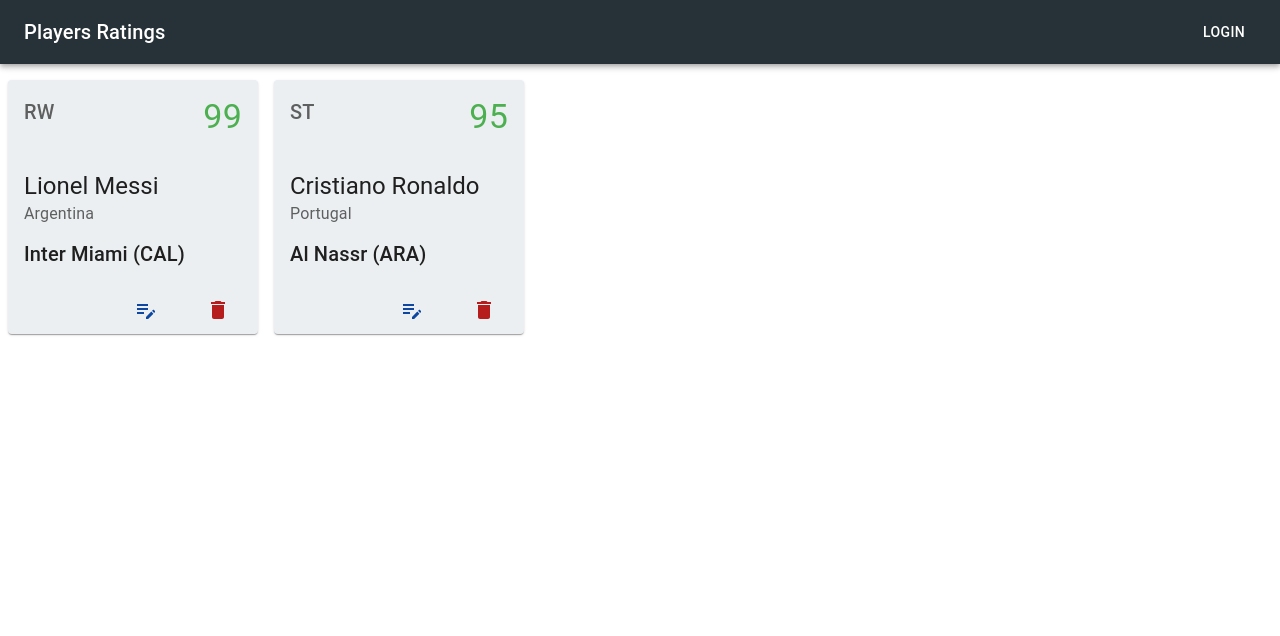
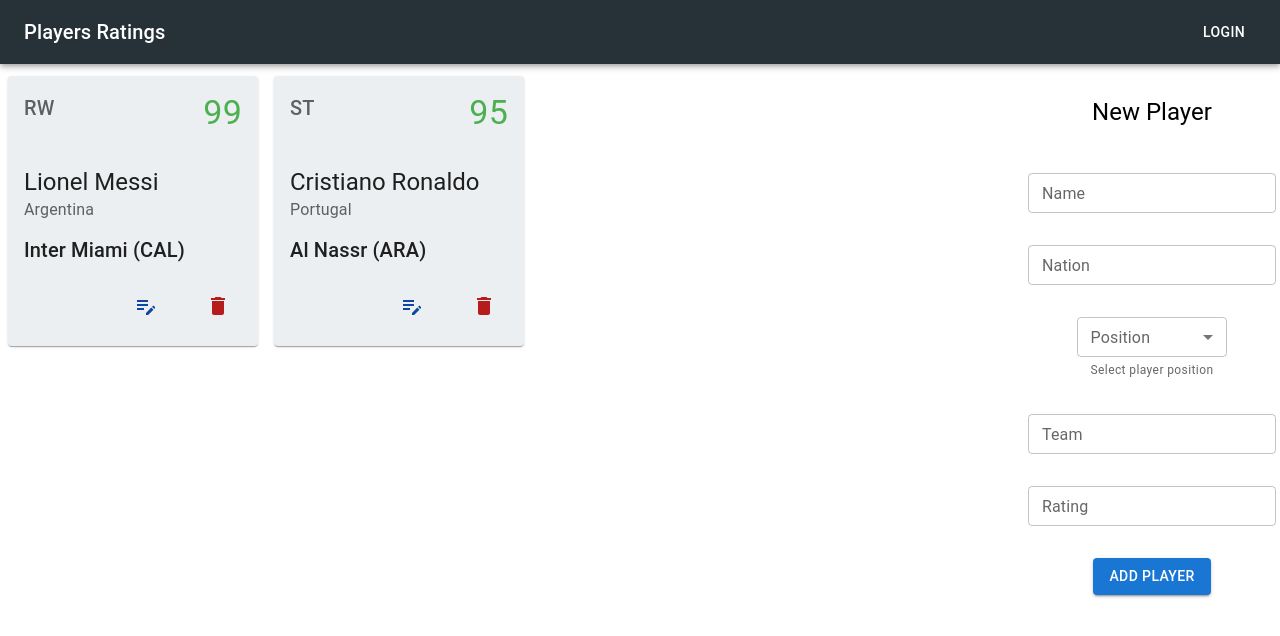
Before and after one commit to ManuelDiLena/PlayersRatings-front, a React (Create React App) app: page / in a window 1280 px wide. Shown: the top 636 px of the page. Built offline with nearby package versions, Linux system fonts and the light colour scheme.

Commit message:
Form component

```diff
--- a/src/App.css
+++ b/src/App.css
@@ -8,4 +8,22 @@
     display: flex;
     flex-direction: row;
     width: 100%;
+    height: 88%;
 }
+
+.players {
+    display: flex;
+    flex-direction: row;
+    flex-wrap: wrap;
+    width: 80%;
+    height: 100%;
+}
+
+.form {
+    display: flex;
+    flex-direction: column;
+    justify-content: space-evenly;
+    align-items: center;
+    width: 20%;
+    height: 80%;
+}
--- a/src/App.js
+++ b/src/App.js
@@ -1,17 +1,111 @@
+import { useState } from 'react';
 import './App.css';
 import Menu from './components/Menu';
 import Player from './components/Player';
+import { Button, MenuItem, TextField, Typography } from '@mui/material';
 
-function App({ players }) {
+function App(props) {
+
+    const [players, setPlayers] = useState(props.players)
+
+    // Object to show positions in the form select
+    const positions = [
+        {
+          value: 'GK',
+          label: 'GK',
+        },
+        {
+          value: 'CB',
+          label: 'CB',
+        },
+        {
+          value: 'RB',
+          label: 'RB',
+        },
+        {
+          value: 'LB',
+          label: 'LB',
+        },
+        {
+          value: 'CDM',
+          label: 'CDM',
+        },
+        {
+          value: 'CM',
+          label: 'CM',
+        },
+        {
+          value: 'CAM',
+          label: 'CAM',
+        },
+        {
+          value: 'RW',
+          label: 'RW',
+        },
+        {
+          value: 'LW',
+          label: 'LW',
+        },
+        {
+          value: 'CF',
+          label: 'CF',
+        },
+        {
+          value: 'ST',
+          label: 'ST',
+        },
+      ];
+
     return (
         <div className='App'>
             <Menu />
             <div className='container'>
-                {
-                    players.map(player => (
-                        <Player key={player.id} player={player} />
-                    ))
-                }
+                <div className='players'>
+                    {
+                        players.map(player => (
+                            <Player key={player.id} player={player} />
+                        ))
+                    }
+                </div>
+                <form className='form'>
+                    <Typography variant='h5' sx={{ mb: 1.5 }}>
+                        New Player
+                    </Typography>
+                    <TextField
+                        label='Name'
+                        id='outlined-name'
+                        size='small'
+                    />
+                    <TextField
+                        label='Nation'
+                        id='outlined-nation'
+                        size='small'
+                    />
+                    <TextField
+                        id='outlined-position'
+                        select
+                        label='Position'
+                        size='small'
+                        helperText='Select player position'
+                    >
+                        {positions.map((option) => (
+                            <MenuItem key={option.value} value={option.value}>
+                                {option.label}
+                            </MenuItem>
+                        ))}
+                    </TextField>
+                    <TextField
+                        label='Team'
+                        id='outlined-team'
+                        size='small'
+                    />
+                    <TextField
+                        label='Rating'
+                        id='outlined-rating'
+                        size='small'
+                    />
+                    <Button variant="contained">Add Player</Button>
+                </form>
             </div>
         </div>
     );
--- a/src/components/Player.jsx
+++ b/src/components/Player.jsx
@@ -33,7 +33,7 @@
     }
 
     return (
-        <Card sx={{ width: 250, mt: 2, mr: 1, ml: 1, backgroundColor: '#eceff1' }}>
+        <Card sx={{ width: 250, height: 270, mt: 1.5, mr: 1, ml: 1, backgroundColor: '#eceff1' }}>
             <CardContent style={firstContent}>
                 <Typography variant='h6' color='text.secondary'>
                     {player.position}
```
